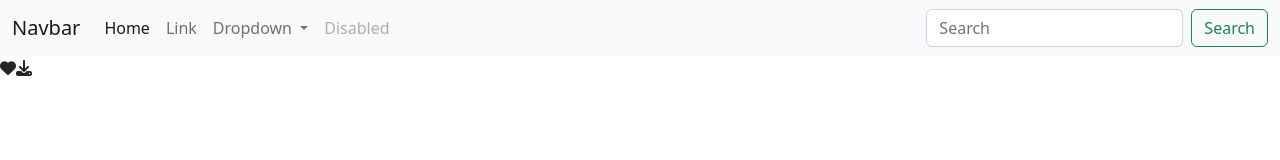
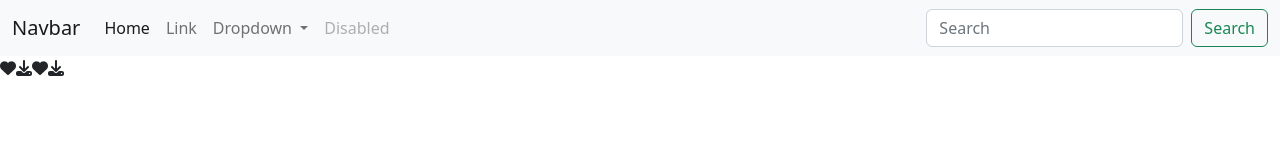
Before and after one commit to EzzatYaser99/Restaurant, an Angular app in the folder front-end/: page / in a window 1280 px wide. Shown: the top 160 px of the page. Built offline with nearby package versions, Linux system fonts and the light colour scheme.

Commit message:
install fontawsome and boostrap #1

```diff
--- a/front-end/src/app/app.component.html
+++ b/front-end/src/app/app.component.html
@@ -37,3 +37,5 @@
 </nav>
 <i class="fa-sharp fa-solid fa-heart"></i>
 <i class="fa-sharp fa-solid fa-download"></i>
+<i class="fa-sharp fa-solid fa-heart"></i>
+<i class="fa-sharp fa-solid fa-download"></i>
```
